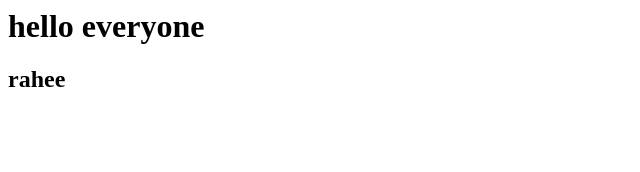
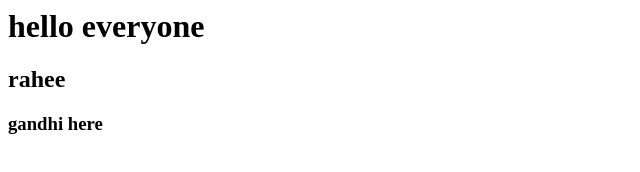
Before and after one commit to RaheeGandhi/practicerepo, a plain HTML site: page HTML/index.html in a window 1280 px wide. Shown: the whole page, without its empty margins (0-640 px from the left). Drawn offline with Linux system fonts and the light colour scheme.

Commit message:
Update index.html

```diff
--- a/HTML/index.html
+++ b/HTML/index.html
@@ -6,5 +6,6 @@
 <body>
   <h1>hello everyone</h1>
   <h2>rahee</h2>
+  <h3>gandhi here</h3>
 </body>
 </html>
```
